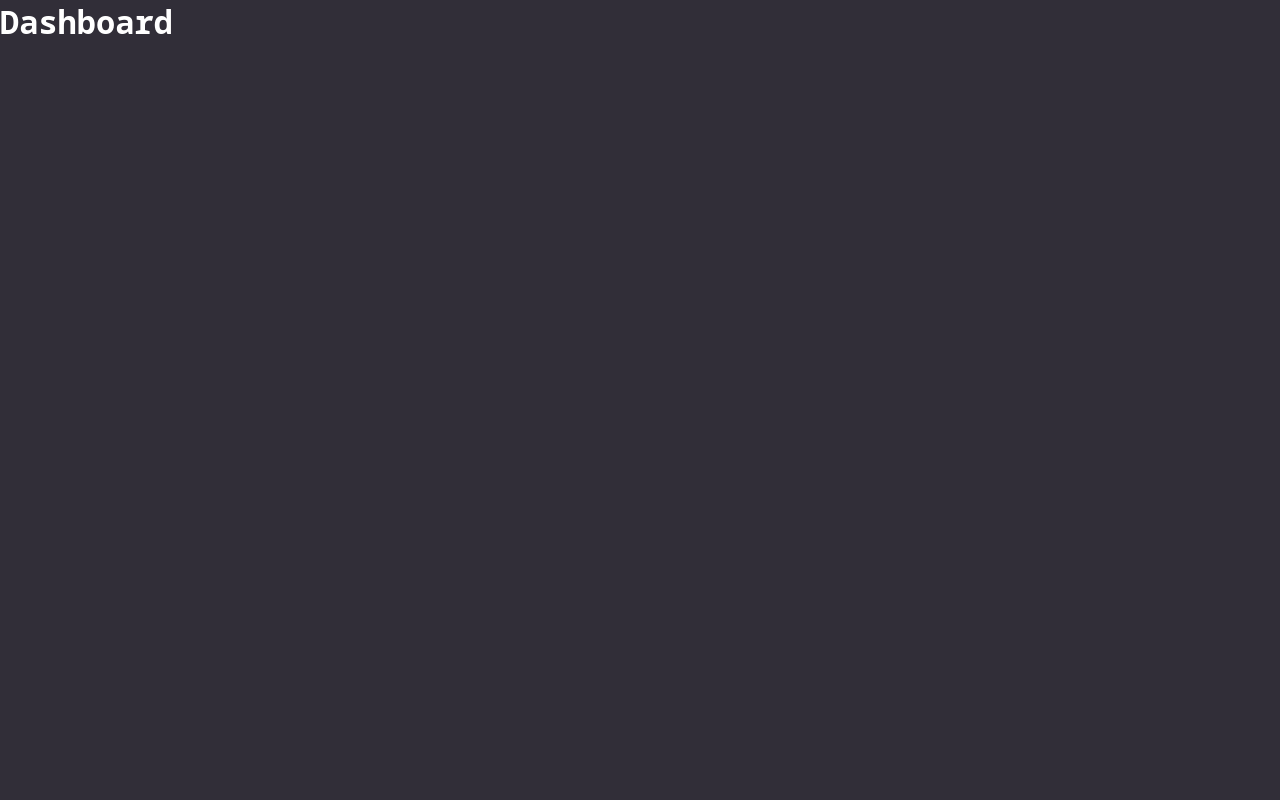
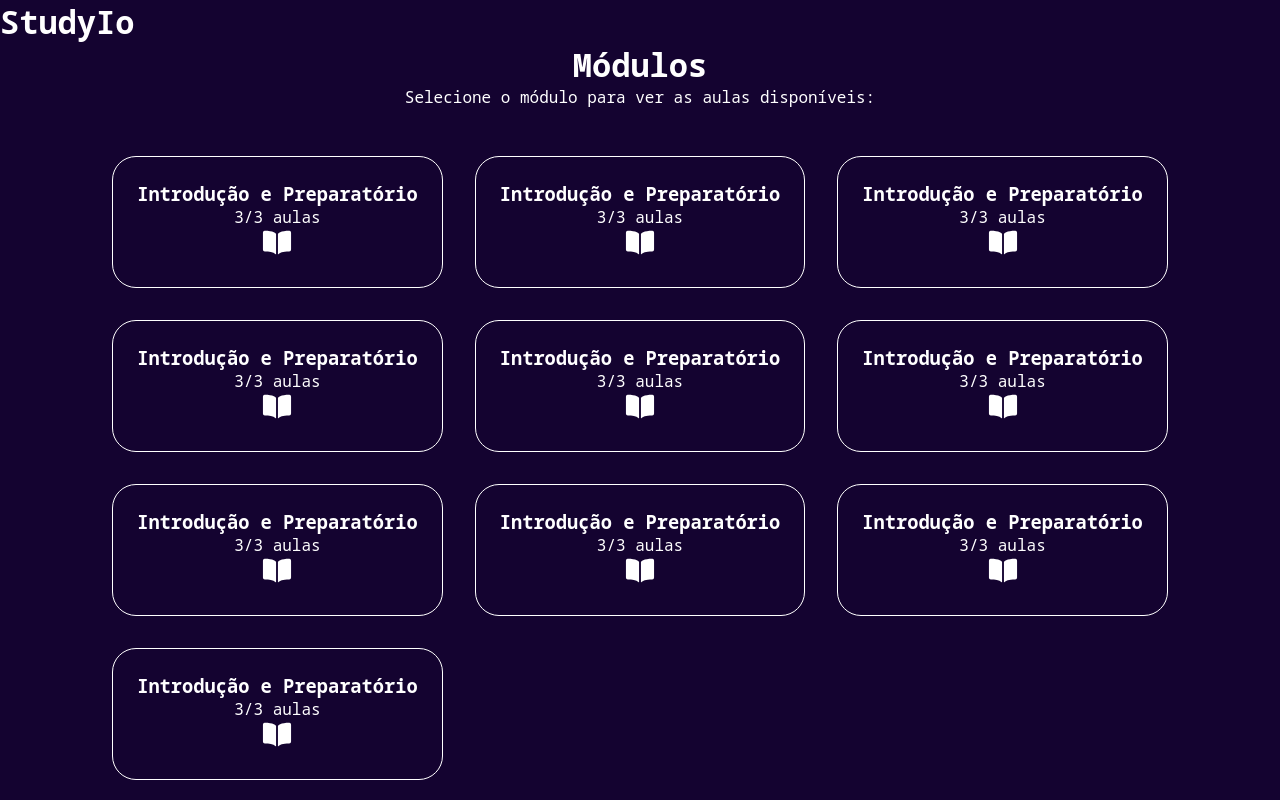
Before and after one commit to igoraraujocruz/studyio-web, a React (Create React App) app: page / in a window 1280 px wide. Built offline with nearby package versions, Linux system fonts and the light colour scheme.

Commit message:
add: components Header and Modulos

```diff
--- a/package.json
+++ b/package.json
@@ -10,8 +10,10 @@
     "@types/node": "^12.0.0",
     "@types/react": "^17.0.0",
     "@types/react-dom": "^17.0.0",
+    "polished": "^4.1.3",
     "react": "^17.0.2",
     "react-dom": "^17.0.2",
+    "react-icons": "^4.3.1",
     "react-router-dom": "^5.3.0",
     "react-scripts": "4.0.3",
     "styled-components": "^5.3.3",
--- a/src/App.tsx
+++ b/src/App.tsx
@@ -1,11 +1,13 @@
 import { BrowserRouter } from 'react-router-dom';
 import GlobalStyle from './styles/global';
 import { Routes } from './routes';
+import { Header } from './components/Header';
 
 export function App() {
   return (
     <>
       <BrowserRouter>
+        <Header />
         <Routes />
       </BrowserRouter>
       <GlobalStyle />
--- a/src/components/Dashboard/index.tsx
+++ /dev/null
@@ -1,7 +0,0 @@
-import { Container } from './styles';
-
-export const Dashboard = () => (
-  <Container>
-    <h1>Dashboard</h1>
-  </Container>
-);
--- /dev/null
+++ b/src/components/Header/index.tsx
@@ -0,0 +1,9 @@
+import { Container } from './styles';
+
+export const Header = () => (
+  <>
+    <Container>
+      <h1>StudyIo</h1>
+    </Container>
+  </>
+);
--- a/src/components/Dashboard/styles.ts
+++ b/src/components/Header/styles.ts
@@ -1,5 +1,5 @@
 import styled from 'styled-components';
 
 export const Container = styled.div`
-    color: white;
+  color: #fff;
 `;
--- /dev/null
+++ b/src/components/Modulos/index.tsx
@@ -0,0 +1,61 @@
+import { IoBook } from 'react-icons/io5';
+import { Container, ModuloStyle, ModuloContent } from './styles';
+
+export const Modulos = () => (
+  <Container>
+    <h1>Módulos</h1>
+    <p>Selecione o módulo para ver as aulas disponíveis:</p>
+    <ModuloContent>
+      <ModuloStyle>
+        <h3>Introdução e Preparatório</h3>
+        <p>3/3 aulas</p>
+        <IoBook size={30} />
+      </ModuloStyle>
+      <ModuloStyle>
+        <h3>Introdução e Preparatório</h3>
+        <p>3/3 aulas</p>
+        <IoBook size={30} />
+      </ModuloStyle>
+      <ModuloStyle>
+        <h3>Introdução e Preparatório</h3>
+        <p>3/3 aulas</p>
+        <IoBook size={30} />
+      </ModuloStyle>
+      <ModuloStyle>
+        <h3>Introdução e Preparatório</h3>
+        <p>3/3 aulas</p>
+        <IoBook size={30} />
+      </ModuloStyle>
+      <ModuloStyle>
+        <h3>Introdução e Preparatório</h3>
+        <p>3/3 aulas</p>
+        <IoBook size={30} />
+      </ModuloStyle>
+      <ModuloStyle>
+        <h3>Introdução e Preparatório</h3>
+        <p>3/3 aulas</p>
+        <IoBook size={30} />
+      </ModuloStyle>
+      <ModuloStyle>
+        <h3>Introdução e Preparatório</h3>
+        <p>3/3 aulas</p>
+        <IoBook size={30} />
+      </ModuloStyle>
+      <ModuloStyle>
+        <h3>Introdução e Preparatório</h3>
+        <p>3/3 aulas</p>
+        <IoBook size={30} />
+      </ModuloStyle>
+      <ModuloStyle>
+        <h3>Introdução e Preparatório</h3>
+        <p>3/3 aulas</p>
+        <IoBook size={30} />
+      </ModuloStyle>
+      <ModuloStyle>
+        <h3>Introdução e Preparatório</h3>
+        <p>3/3 aulas</p>
+        <IoBook size={30} />
+      </ModuloStyle>
+    </ModuloContent>
+  </Container>
+);
--- /dev/null
+++ b/src/components/Modulos/styles.ts
@@ -0,0 +1,35 @@
+import styled from 'styled-components';
+import { shade } from 'polished';
+
+export const Container = styled.div`
+  display: flex;
+  flex-direction: column;
+  width: 100vw;
+  align-items: center;
+  color: white;
+`;
+
+export const ModuloContent = styled.div`
+  display: grid;
+  margin-top: 2rem;
+  grid-template-columns: 1fr 1fr 1fr;
+  justify-content: center;
+
+  @media(max-width: 600px) {
+    display: block;
+  }
+`;
+
+export const ModuloStyle = styled.div`
+  margin: 1rem;
+  padding: 1.5rem;
+  border-radius: 1.5rem;
+  text-align: center;
+  border: 0.1rem solid #fff;
+  transition: 0.5s;
+  cursor: pointer;
+
+  &:hover {
+    background: ${shade(0.9, '#6610f2')}
+  };
+`;
--- a/src/routes/index.tsx
+++ b/src/routes/index.tsx
@@ -1,8 +1,8 @@
 import { Switch, Route } from 'react-router-dom';
-import { Dashboard } from '../components/Dashboard';
+import { Modulos } from '../components/Modulos';
 
 export const Routes = () => (
   <Switch>
-    <Route path="/" exact component={Dashboard} />
+    <Route path="/" exact component={Modulos} />
   </Switch>
 );
--- a/src/styles/global.ts
+++ b/src/styles/global.ts
@@ -1,4 +1,5 @@
 import { createGlobalStyle } from 'styled-components';
+import { shade } from 'polished';
 
 export default createGlobalStyle`
 
@@ -21,8 +22,8 @@ export default createGlobalStyle`
     }
 
     body {
-        background: var(--background);
-        -webkit-font-smoothing: antialiased;
+      background: ${shade(0.8, '#6610f2')};
+      -webkit-font-smoothing: antialiased;
     }
 
     body, input, button {
```
Also changed, not shown: 1 other file (tests, documents, lock files or other folders).
